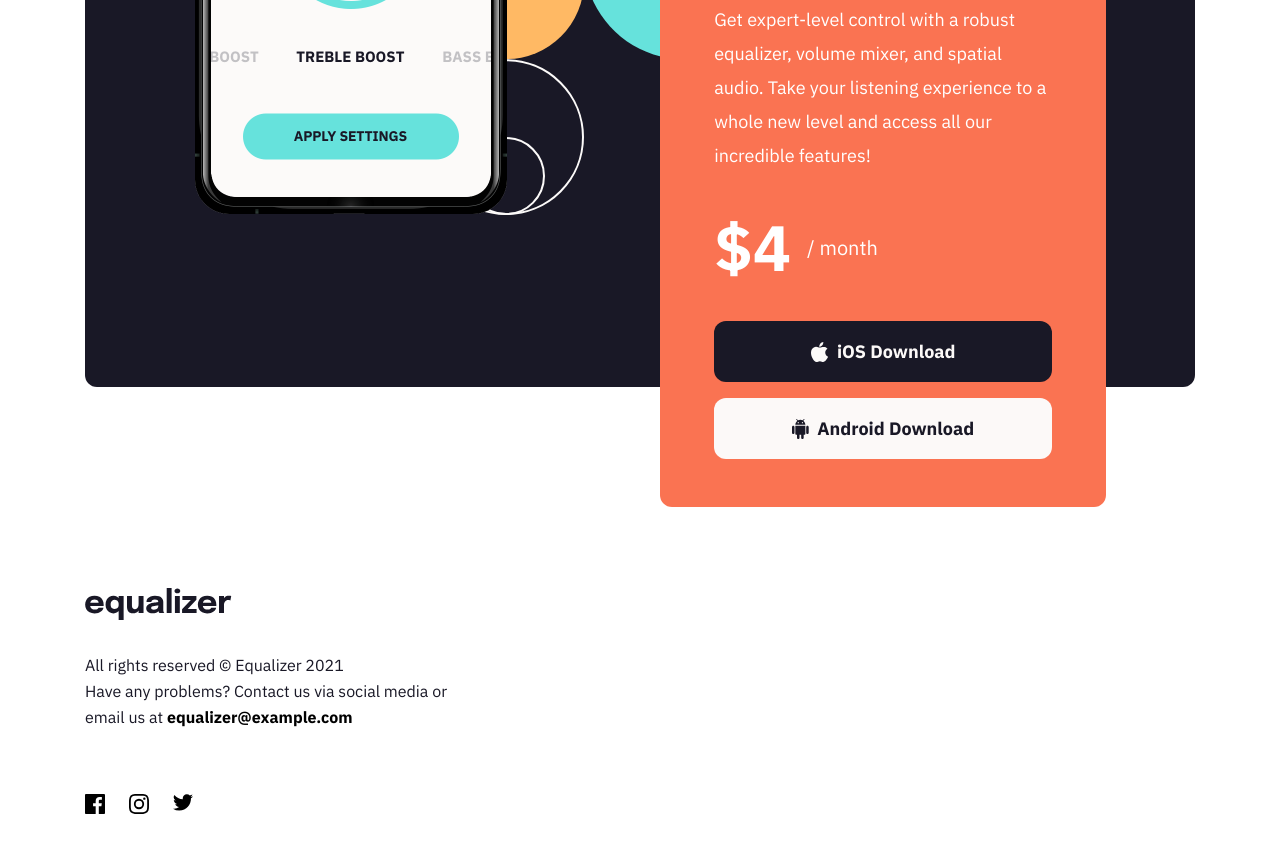
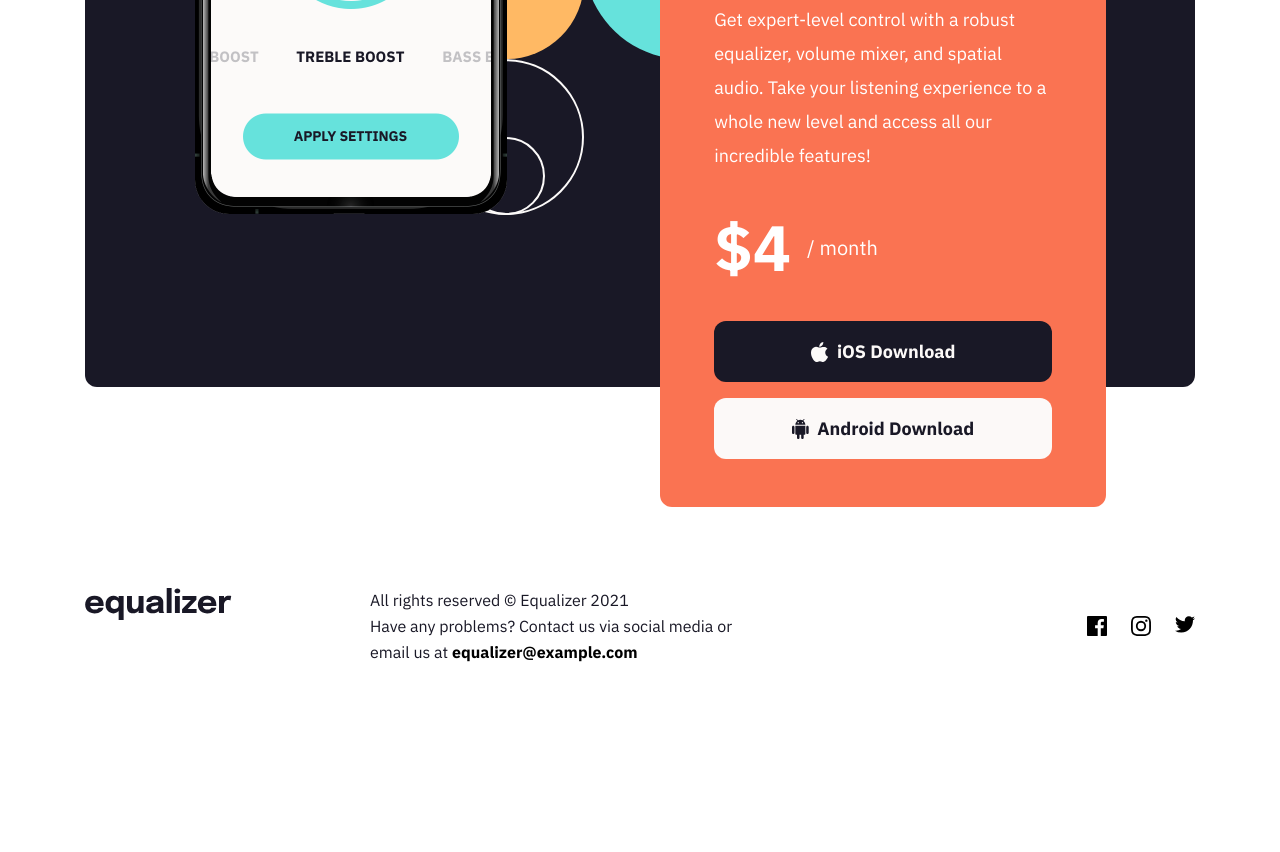
Before and after one commit to solracss/fem-equalizer-landing-page, a website built with Vite: page src/index.html in a window 1280 px wide. Shown: the part 1021-1873 px from the top of the page. After the commit the page ends 1774 px from the top, so only its background shows below. Built offline with nearby package versions, Linux system fonts and the light colour scheme.

Commit message:
footer grid layout for width > 768px

```diff
--- a/src/sass/_layout.scss
+++ b/src/sass/_layout.scss
@@ -178,8 +178,15 @@ body {
 		margin: 2rem 0 4rem;
 		line-height: remSize(26px);
 		max-width: 21rem;
+
 		@include media(medium) {
+			margin: 0;
 			max-width: 22.875rem;
+			grid-area: 2/1/2/2;
+		}
+
+		@include media(large) {
+			grid-area: 1/2/1/3;
 		}
 	}
 
@@ -190,6 +197,16 @@ body {
 
 	&-social {
 		gap: 1.5rem;
+
+		@include media(medium) {
+			grid-area: 2/2/2/2;
+			align-self: center;
+			justify-self: end;
+		}
+
+		@include media(large) {
+			grid-area: 1/3/1/4;
+		}
 	}
 
 	&-icon {
@@ -200,4 +217,24 @@ body {
 			fill: $clr-secondary-400;
 		}
 	}
+
+	&-logo {
+		@include media(medium) {
+			grid-area: 1 / 1 / 2 / 2;
+		}
+	}
+
+	& > .container {
+		@include media(medium) {
+			display: grid;
+			row-gap: 2rem;
+			grid-template-columns: remSize(366px) 1fr;
+			grid-template-rows: auto auto;
+		}
+
+		@include media(large) {
+			grid-template-columns: remSize(285px) remSize(366px) 1fr;
+			grid-template-rows: auto;
+		}
+	}
 }
```
